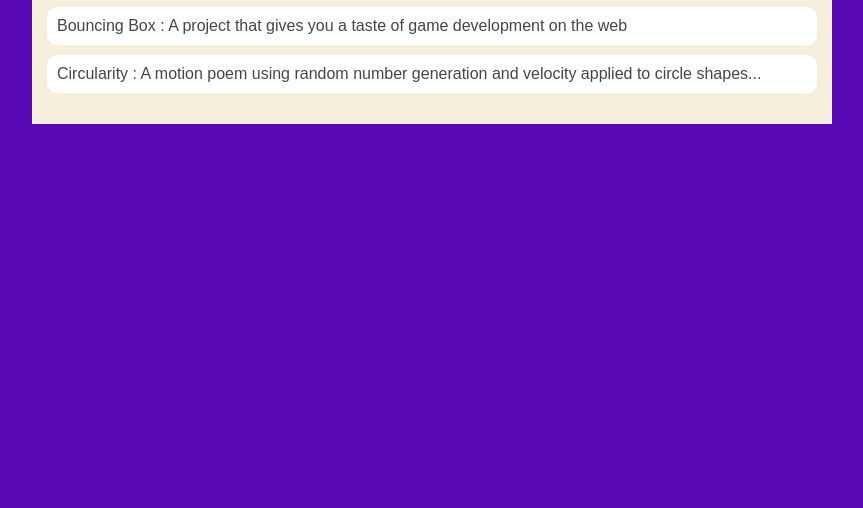
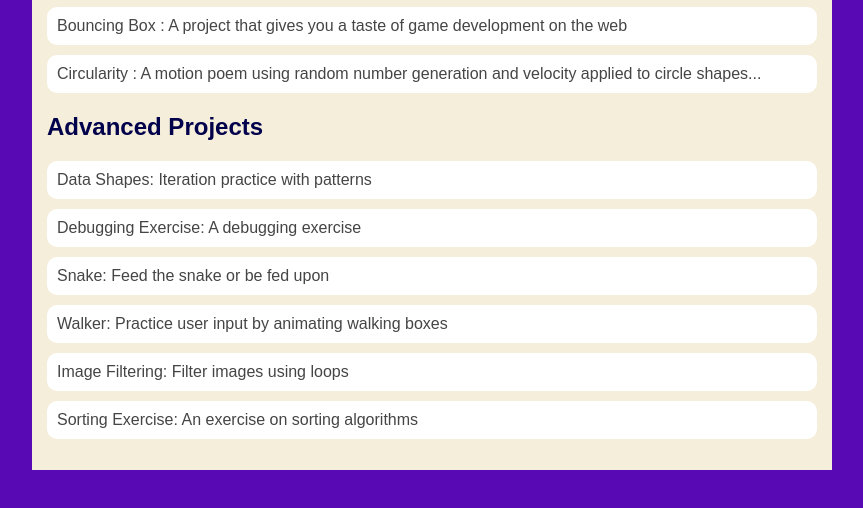
Before and after one commit to sneakzz13/sneakzz13.github.io, a plain HTML site: page portfolio.html in a window 1280 px wide. Shown: the part 242-750 px from the top of the page, without its empty margins (208-1071 px from the left). Drawn offline with Linux system fonts and the light colour scheme.

Commit message:
saving debugging exercise

```diff
--- a/asd-projects/debugging-exercise/index.js
+++ b/asd-projects/debugging-exercise/index.js
@@ -140,7 +140,6 @@ function bounceCircle(circle){
 
 // this redraws the circle's position on the screen
 function updateCircleOnScreen(circle){
-    maxCircles = 10;
 
     // these lines redraw the circle's position
     $(circle.id).css('left', circle.x);
--- a/portfolio.html
+++ b/portfolio.html
@@ -103,6 +103,15 @@
                     <li><a href="projects/bouncing-box/">Bouncing Box : A project that gives you a taste of game development on the web </a></li>
                     <li><a href="projects/circularity/">Circularity : A motion poem using random number generation and velocity applied to circle shapes...</a></li>
                   </ul>
+                  <h2>Advanced Projects</h2>
+<ul id ="portfolio">
+    <li><a href="asd-projects/data-shapes"> Data Shapes: Iteration practice with patterns</a></li>
+    <li><a href="asd-projects/debugging-exercise"> Debugging Exercise: A debugging exercise</a></li>
+    <li><a href="asd-projects/snake">Snake: Feed the snake or be fed upon</a></li>
+    <li><a href="asd-projects/walker">Walker: Practice user input by animating walking boxes</a></li>
+    <li><a href="asd-projects/image-filtering">Image Filtering: Filter images using loops</a></li>
+    <li><a href="asd-projects/sorting-exercise">Sorting Exercise: An exercise on sorting algorithms</a></li>
+</ul>
               </div>
           </main>
       </div>
```
